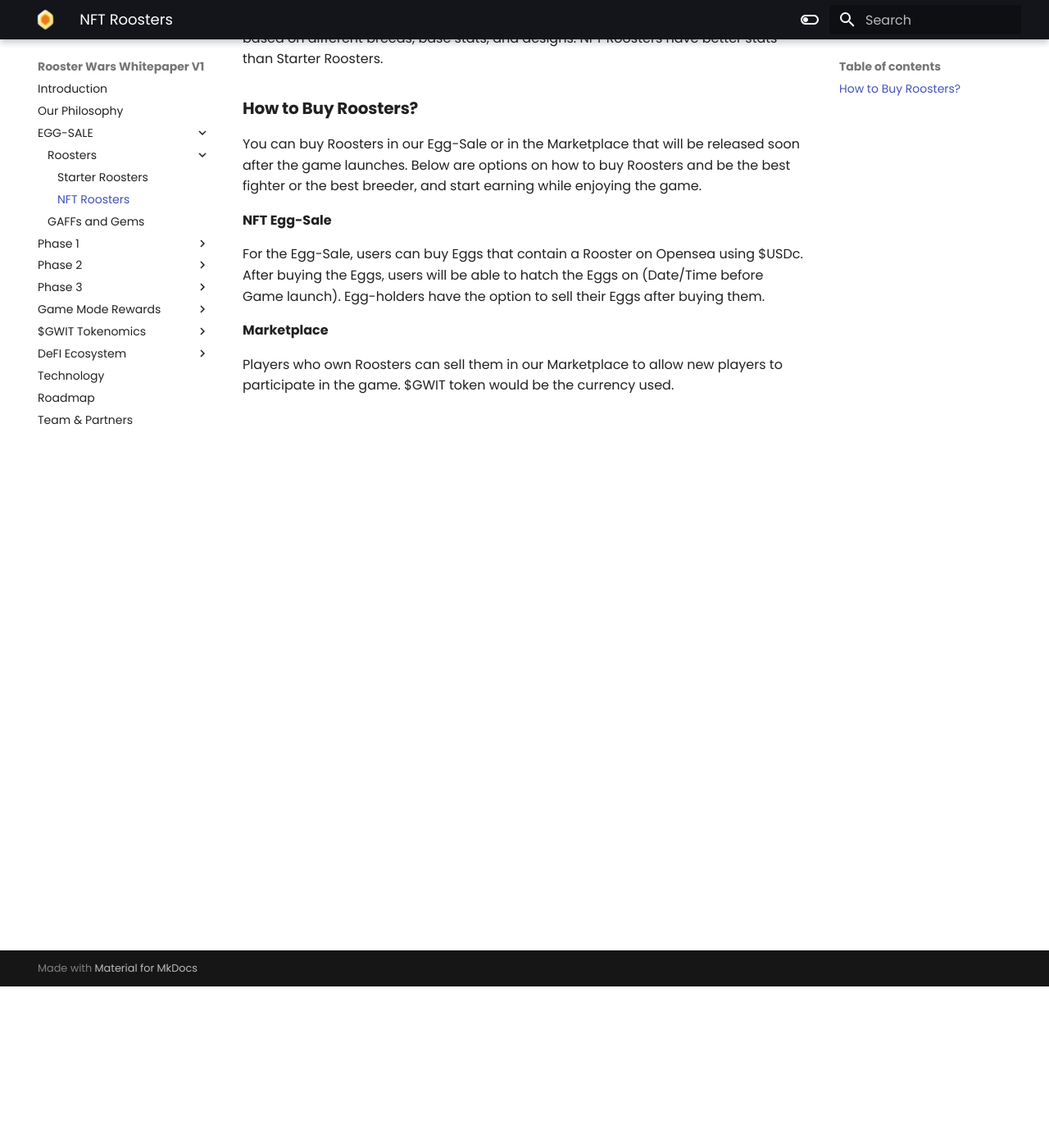
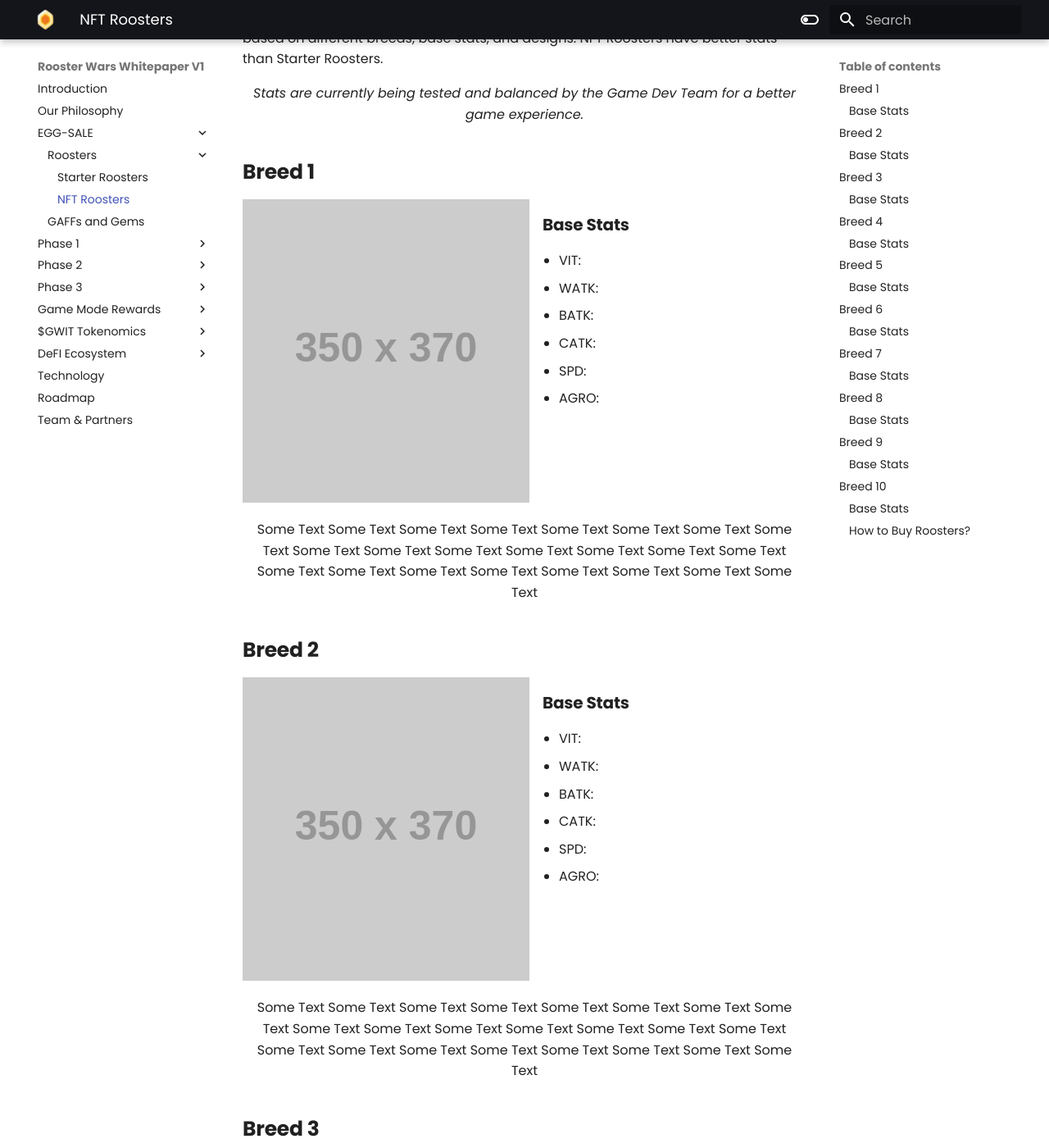
Before and after one commit to AshtreeBV/roosterwars-whitepaper, an MkDocs documentation site: the page built from docs/egg-sale/roosters/nft-roosters-pure-breed.md, in a window 1280 px wide and 1400 px high, scrolled down 197 px. Shown: the whole window at 82% size. Built offline with MkDocs 1.6.1 and Material for MkDocs 9.7.7, drawn with Linux system fonts in a browser that asks for light colours; some of the changed text lies outside the part shown.

Commit message:
breeds placeholders

```diff
--- a/docs/egg-sale/roosters/nft-roosters-pure-breed.md
+++ b/docs/egg-sale/roosters/nft-roosters-pure-breed.md
@@ -1,6 +1,252 @@
 # **NFT Roosters (Pure Breed)**
 
 Pure-bred roosters are obtained in the Egg-Sale and will only be available in the marketplace once released. These NFT Roosters do not have rarity but are classified based on different breeds, base stats, and designs. NFT Roosters have better stats than Starter Roosters.
+
+<center>
+
+<i>Stats are currently being tested and balanced by the Game Dev Team for a better game experience.</i>
+
+</center>
+
+## **Breed 1**
+
+![Image title](https://dummyimage.com/350x370/eee/aaa){ align=left }
+
+### **Base Stats**
+
+- VIT:
+- WATK:
+- BATK:
+- CATK:
+- SPD:
+- AGRO:
+
+</br>
+</br>
+</br>
+</br>
+
+<center>
+<!-- Description -->
+Some Text Some Text Some Text Some Text Some Text Some Text Some Text Some Text Some Text Some Text Some Text Some Text Some Text Some Text Some Text Some Text Some Text Some Text Some Text Some Text Some Text Some Text Some Text
+
+</center>
+
+## **Breed 2**
+
+![Image title](https://dummyimage.com/350x370/eee/aaa){ align=left }
+
+### **Base Stats**
+
+- VIT:
+- WATK:
+- BATK:
+- CATK:
+- SPD:
+- AGRO:
+
+</br>
+</br>
+</br>
+</br>
+
+<center>
+<!-- Description -->
+Some Text Some Text Some Text Some Text Some Text Some Text Some Text Some Text Some Text Some Text Some Text Some Text Some Text Some Text Some Text Some Text Some Text Some Text Some Text Some Text Some Text Some Text Some Text
+
+</center>
+
+## **Breed 3**
+
+![Image title](https://dummyimage.com/350x370/eee/aaa){ align=left }
+
+### **Base Stats**
+
+- VIT:
+- WATK:
+- BATK:
+- CATK:
+- SPD:
+- AGRO:
+
+</br>
+</br>
+</br>
+</br>
+
+<center>
+<!-- Description -->
+Some Text Some Text Some Text Some Text Some Text Some Text Some Text Some Text Some Text Some Text Some Text Some Text Some Text Some Text Some Text Some Text Some Text Some Text Some Text Some Text Some Text Some Text Some Text
+
+</center>
+
+## **Breed 4**
+
+![Image title](https://dummyimage.com/350x370/eee/aaa){ align=left }
+
+### **Base Stats**
+
+- VIT:
+- WATK:
+- BATK:
+- CATK:
+- SPD:
+- AGRO:
+
+</br>
+</br>
+</br>
+</br>
+
+<center>
+<!-- Description -->
+Some Text Some Text Some Text Some Text Some Text Some Text Some Text Some Text Some Text Some Text Some Text Some Text Some Text Some Text Some Text Some Text Some Text Some Text Some Text Some Text Some Text Some Text Some Text
+
+</center>
+
+## **Breed 5**
+
+![Image title](https://dummyimage.com/350x370/eee/aaa){ align=left }
+
+### **Base Stats**
+
+- VIT:
+- WATK:
+- BATK:
+- CATK:
+- SPD:
+- AGRO:
+
+</br>
+</br>
+</br>
+</br>
+
+<center>
+<!-- Description -->
+Some Text Some Text Some Text Some Text Some Text Some Text Some Text Some Text Some Text Some Text Some Text Some Text Some Text Some Text Some Text Some Text Some Text Some Text Some Text Some Text Some Text Some Text Some Text
+
+</center>
+
+## **Breed 6**
+
+![Image title](https://dummyimage.com/350x370/eee/aaa){ align=left }
+
+### **Base Stats**
+
+- VIT:
+- WATK:
+- BATK:
+- CATK:
+- SPD:
+- AGRO:
+
+</br>
+</br>
+</br>
+</br>
+
+<center>
+<!-- Description -->
+Some Text Some Text Some Text Some Text Some Text Some Text Some Text Some Text Some Text Some Text Some Text Some Text Some Text Some Text Some Text Some Text Some Text Some Text Some Text Some Text Some Text Some Text Some Text
+
+</center>
+
+## **Breed 7**
+
+![Image title](https://dummyimage.com/350x370/eee/aaa){ align=left }
+
+### **Base Stats**
+
+- VIT:
+- WATK:
+- BATK:
+- CATK:
+- SPD:
+- AGRO:
+
+</br>
+</br>
+</br>
+</br>
+
+<center>
+<!-- Description -->
+Some Text Some Text Some Text Some Text Some Text Some Text Some Text Some Text Some Text Some Text Some Text Some Text Some Text Some Text Some Text Some Text Some Text Some Text Some Text Some Text Some Text Some Text Some Text
+
+</center>
+
+## **Breed 8**
+
+![Image title](https://dummyimage.com/350x370/eee/aaa){ align=left }
+
+### **Base Stats**
+
+- VIT:
+- WATK:
+- BATK:
+- CATK:
+- SPD:
+- AGRO:
+
+</br>
+</br>
+</br>
+</br>
+
+<center>
+<!-- Description -->
+Some Text Some Text Some Text Some Text Some Text Some Text Some Text Some Text Some Text Some Text Some Text Some Text Some Text Some Text Some Text Some Text Some Text Some Text Some Text Some Text Some Text Some Text Some Text
+
+</center>
+
+## **Breed 9**
+
+![Image title](https://dummyimage.com/350x370/eee/aaa){ align=left }
+
+### **Base Stats**
+
+- VIT:
+- WATK:
+- BATK:
+- CATK:
+- SPD:
+- AGRO:
+
+</br>
+</br>
+</br>
+</br>
+
+<center>
+<!-- Description -->
+Some Text Some Text Some Text Some Text Some Text Some Text Some Text Some Text Some Text Some Text Some Text Some Text Some Text Some Text Some Text Some Text Some Text Some Text Some Text Some Text Some Text Some Text Some Text
+
+</center>
+
+## **Breed 10**
+
+![Image title](https://dummyimage.com/350x370/eee/aaa){ align=left }
+
+### **Base Stats**
+
+- VIT:
+- WATK:
+- BATK:
+- CATK:
+- SPD:
+- AGRO:
+
+</br>
+</br>
+</br>
+</br>
+
+<center>
+<!-- Description -->
+Some Text Some Text Some Text Some Text Some Text Some Text Some Text Some Text Some Text Some Text Some Text Some Text Some Text Some Text Some Text Some Text Some Text Some Text Some Text Some Text Some Text Some Text Some Text
+
+</center>
 
 ### **How to Buy Roosters?**
 
```
Also changed, not shown: docs/egg-sale/roosters/free-starter-roosters.md (+24 -0 lines).
